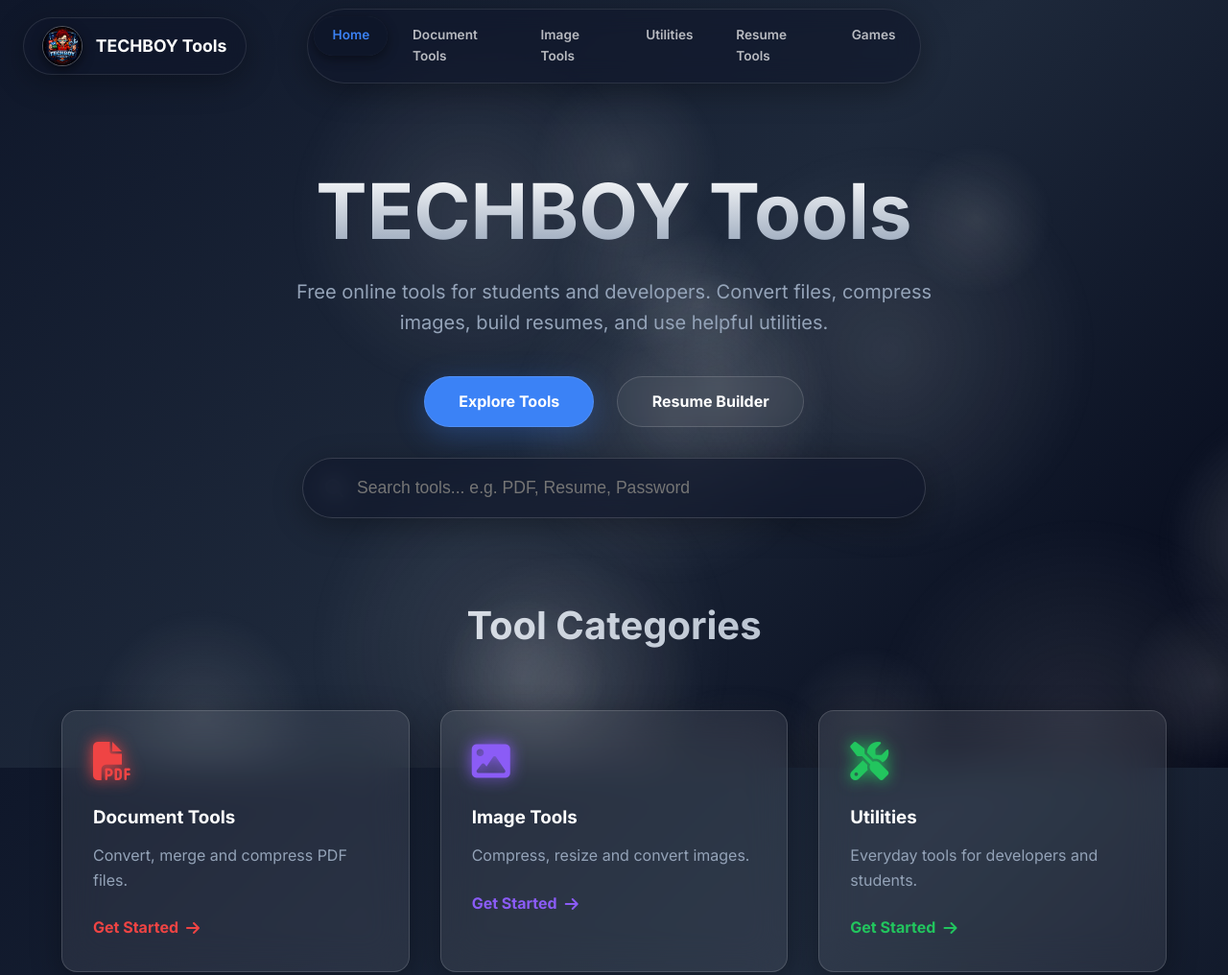
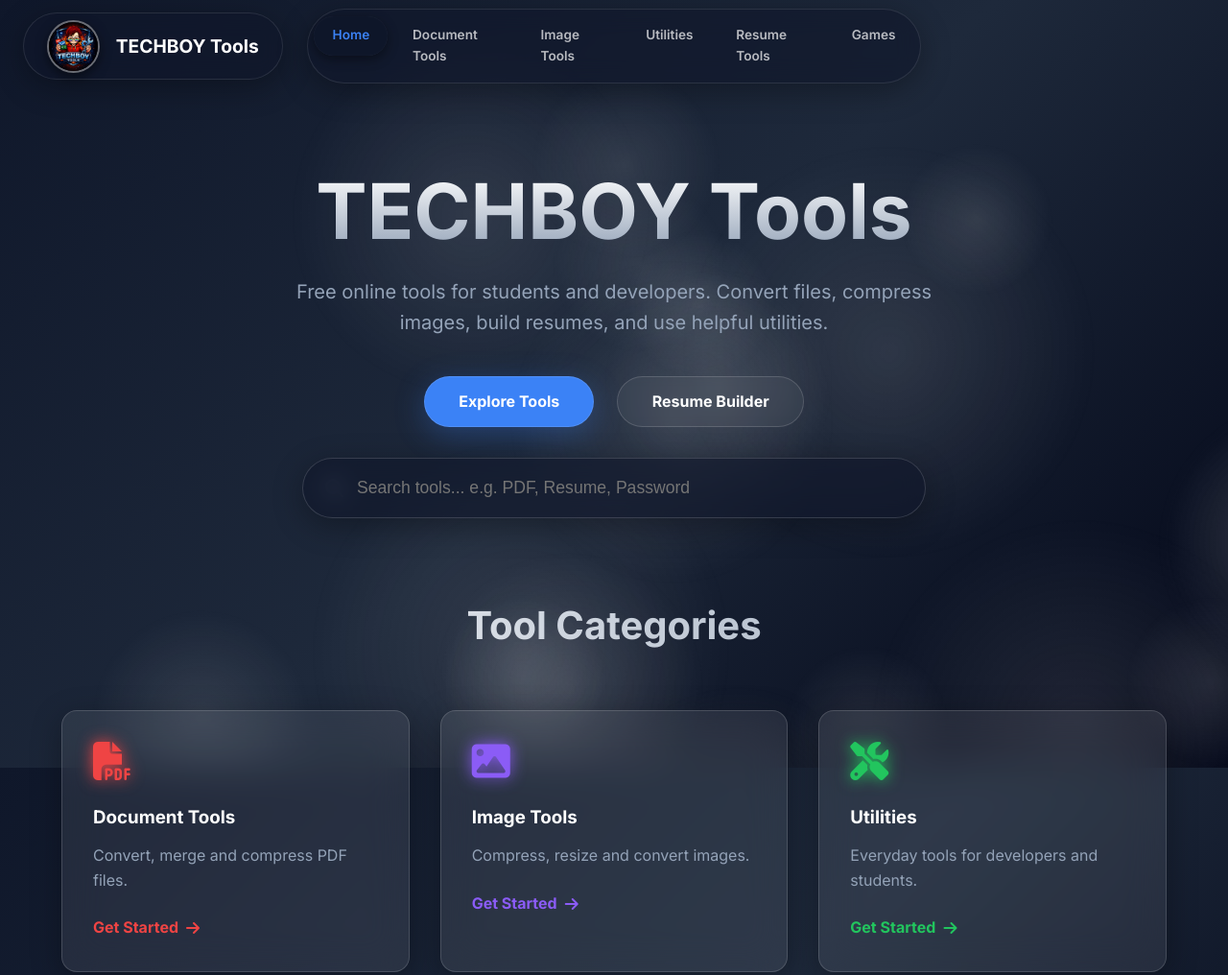
Before and after one commit to chimataraghuram/TECHBOY-TOOLS, a plain HTML site: page index.html in a window 1280 px wide. Shown: the top 1016 px of the page at 96% size. Drawn offline with nearby package versions, Linux system fonts and the light colour scheme; a script that the page names is missing.

Commit message:
style: increase logo size and refine navbar branding

```diff
--- a/css/styles.css
+++ b/css/styles.css
@@ -133,17 +133,17 @@
 }
 
 .logo {
-  font-size: 1.1rem;
+  font-size: 1.2rem;
   font-weight: 800;
   display: flex;
   align-items: center;
-  gap: 0.6rem;
+  gap: 0.8rem;
   color: white;
   transition: var(--jelly-transition);
   background: rgba(15, 23, 42, 0.6);
   backdrop-filter: blur(12px);
   -webkit-backdrop-filter: blur(12px);
-  padding: 0.5rem 1.2rem;
+  padding: 0.4rem 1.5rem;
   border-radius: 50px;
   border: 1px solid rgba(255, 255, 255, 0.1);
   box-shadow: 0 8px 32px rgba(0, 0, 0, 0.3);
@@ -153,13 +153,13 @@
 
 /* Branding: Mascot Logo */
 .logo img.nav-logo-img {
-  height: 42px !important;
-  width: 42px !important;
-  min-width: 42px;
-  min-height: 42px;
+  height: 55px !important;
+  width: 55px !important;
+  min-width: 55px;
+  min-height: 55px;
   border-radius: 50% !important;
   object-fit: cover !important;
-  border: 1.5px solid rgba(255, 255, 255, 0.3) !important;
+  border: 2px solid rgba(255, 255, 255, 0.4) !important;
   background: rgba(0, 0, 0, 0.4);
   box-shadow: 0 4px 12px rgba(0, 0, 0, 0.5);
   margin-right: 4px;
```
